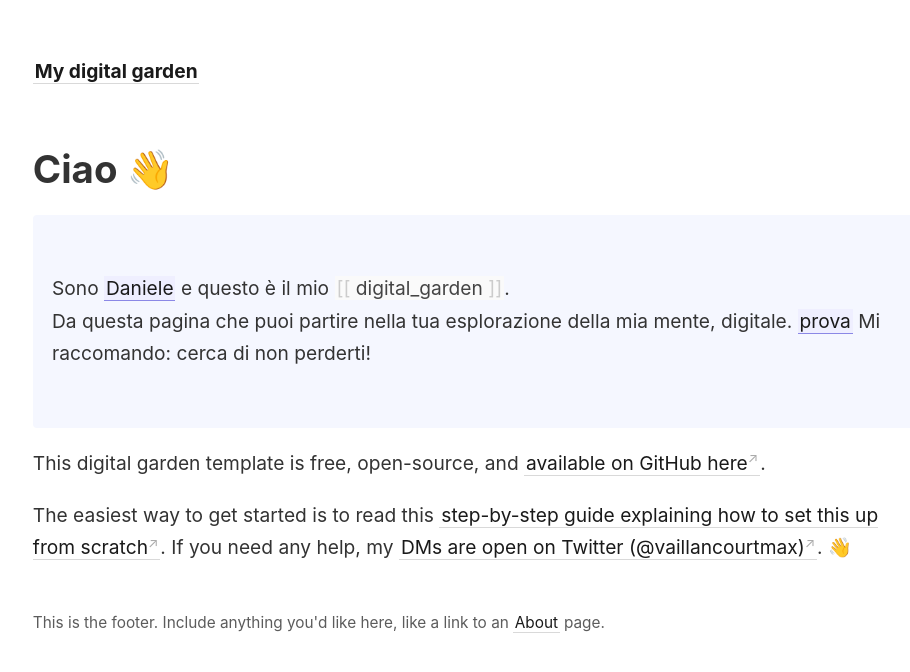
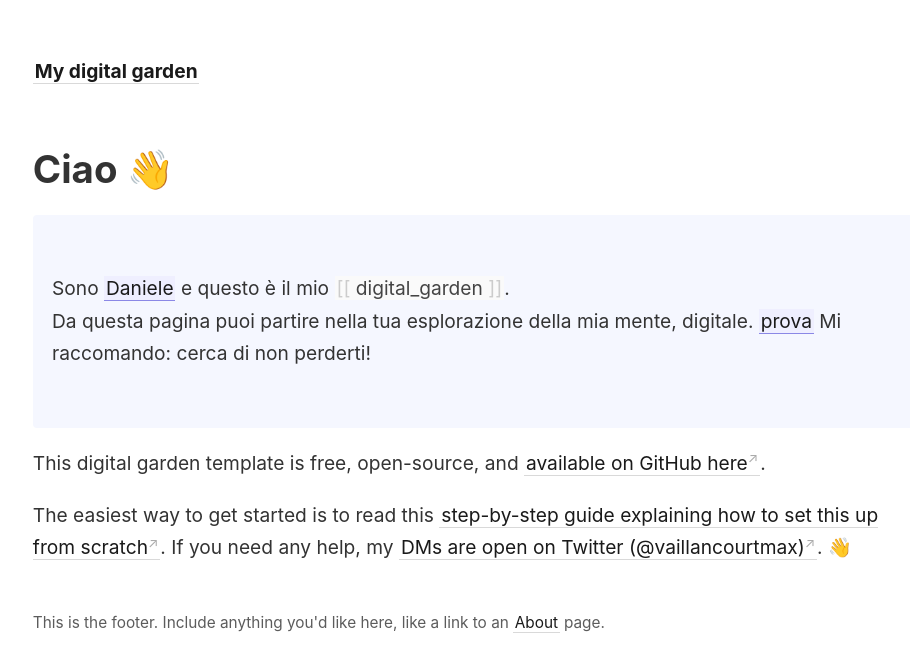
Before and after one commit to dandele/digital-garden-812, a Jekyll site: the page built from _pages/index.md, in a window 1280 px wide. Shown: the top 672 px of the page, without its empty margins (44-954 px from the left). Built offline with Jekyll 4.4.1, drawn with Linux system fonts in a browser that asks for light colours.

Commit message:
index.md: changed

```diff
--- a/_pages/index.md
+++ b/_pages/index.md
@@ -8,7 +8,7 @@ permalink: /
 
 <p style="padding: 3em 1em; background: #f5f7ff; border-radius: 4px;">
 Sono [[Daniele]] e questo è il mio [[digital_garden]].
-<br>Da questa pagina che puoi partire nella tua esplorazione della mia mente, digitale. [[prova]]
+<br>Da questa pagina puoi partire nella tua esplorazione della mia mente, digitale. [[prova]]
 
 Mi raccomando: cerca di non perderti!
 
```
